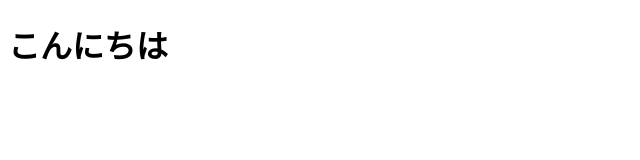
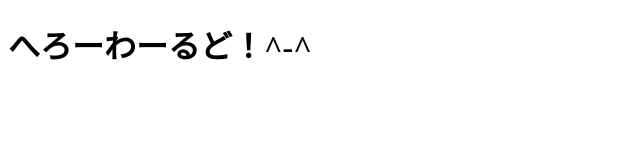
Before and after one commit to kankan65/kankan0v0, a plain HTML site: page index.html in a window 1280 px wide. Shown: the whole page, without its empty margins (0-640 px from the left). Drawn offline with Linux system fonts and the light colour scheme.

Commit message:
Update index.html

```diff
--- a/index.html
+++ b/index.html
@@ -1,9 +1,9 @@
 <!DOCTYPE html>
 <html>
 <head>
-  <title>へろーわーるど！^-^</title>
+  <title>ちんちｎ</title>
 </head>
 <body>
-  <h1>こんにちは</h1>
+  <h1>へろーわーるど！^-^</h1>
 </body>
 </html>
```
